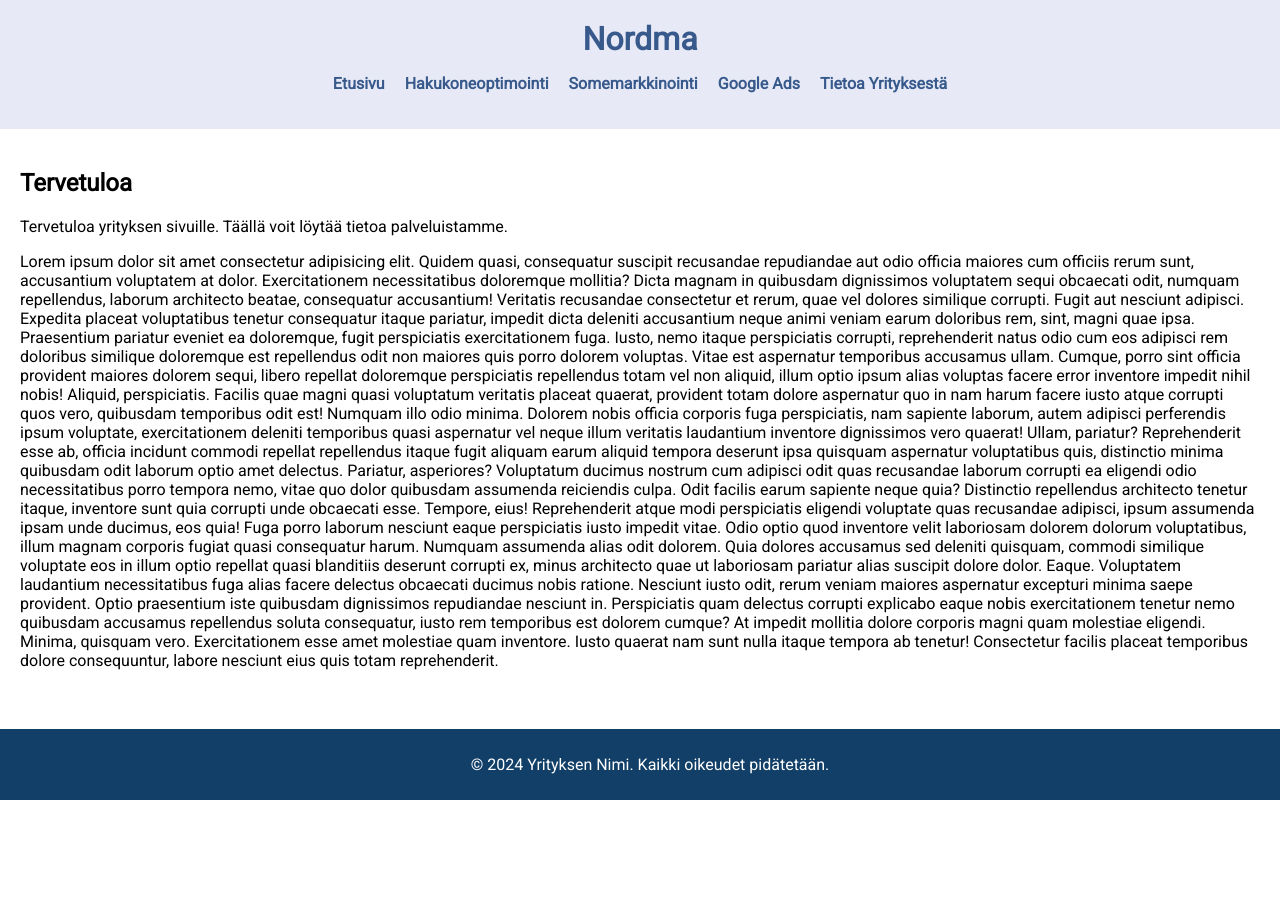
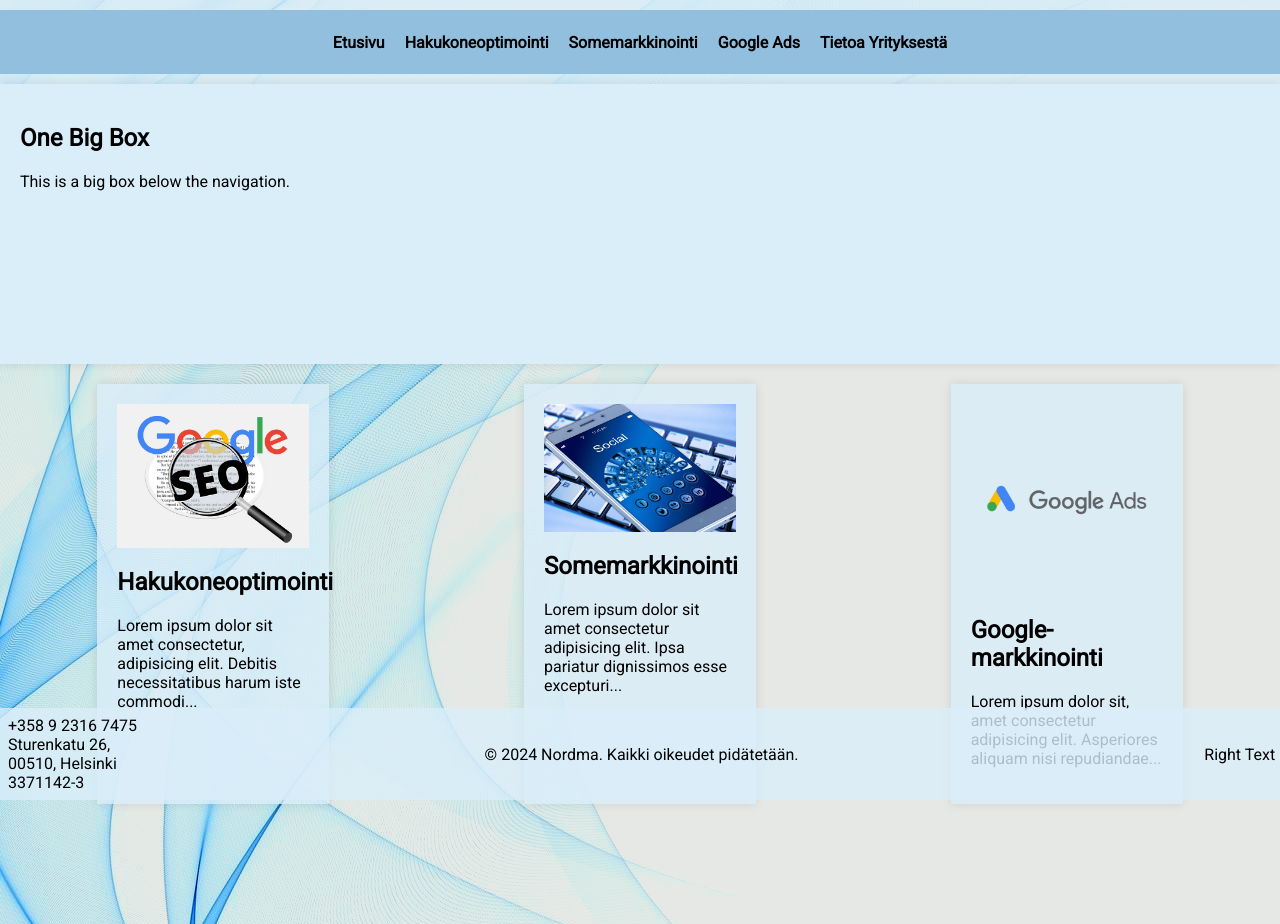
Before and after one commit to Wntri/html_css, a PHP site: page / in a window 1280 px wide. Before the commit the page ends 800 px from the top, so only its background shows below. Run offline with PHP 8.4, Linux system fonts and the light colour scheme.

Commit message:
Apply design

```diff
--- a/index.html
+++ b/index.html
@@ -1,53 +1,98 @@
 <!DOCTYPE html>
 <html lang="fi">
 <head>
+    <!-- Set the character set to UTF-8 for proper encoding -->
     <meta charset="UTF-8">
+
+    <!-- Define the viewport settings for responsive design -->
     <meta name="viewport" content="width=device-width, initial-scale=1.0">
+
+    <!-- Link to the external stylesheet -->
     <link rel="stylesheet" href="styles.css">
+
+    <!-- Preconnect to external font resources -->
     <link rel="preconnect" href="https://fonts.googleapis.com">
     <link rel="preconnect" href="https://fonts.gstatic.com" crossorigin>
+
+    <!-- Link to the Roboto font from Google Fonts -->
     <link href="https://fonts.googleapis.com/css2?family=Roboto:wght@300;400&display=swap" rel="stylesheet">
+
+    <!-- Set the title of the HTML document -->
     <title>Markkinointitoimisto</title>
 </head>
 <body>
+    <!-- Header section containing navigation -->
     <header>
-        <h1>Nordma</h1>
         <nav>
-            <ul>
+            <!-- Navigation links -->
+            <ul class="nav-links">
                 <li><a href="#">Etusivu</a></li>
                 <li><a href="#">Hakukoneoptimointi</a></li>
                 <li><a href="#">Somemarkkinointi</a></li>
                 <li><a href="#">Google Ads</a></li>
                 <li><a href="#">Tietoa Yrityksestä</a></li>
             </ul>
+
+            <!-- Mobile menu button -->
+            <div class="menu-btn">&#9776; Menu</div>
         </nav>
     </header>
 
+    <!-- Main content of the page -->
     <main>
-        <section>
-            <h2>Tervetuloa</h2>
-            <p>Tervetuloa yrityksen sivuille. Täällä voit löytää tietoa palveluistamme.</p>
-            <p>Lorem ipsum dolor sit amet consectetur adipisicing elit. Quidem quasi, consequatur suscipit recusandae repudiandae aut odio officia maiores cum officiis rerum sunt, accusantium voluptatem at dolor. Exercitationem necessitatibus doloremque mollitia?
-            Dicta magnam in quibusdam dignissimos voluptatem sequi obcaecati odit, numquam repellendus, laborum architecto beatae, consequatur accusantium! Veritatis recusandae consectetur et rerum, quae vel dolores similique corrupti. Fugit aut nesciunt adipisci.
-            Expedita placeat voluptatibus tenetur consequatur itaque pariatur, impedit dicta deleniti accusantium neque animi veniam earum doloribus rem, sint, magni quae ipsa. Praesentium pariatur eveniet ea doloremque, fugit perspiciatis exercitationem fuga.
-            Iusto, nemo itaque perspiciatis corrupti, reprehenderit natus odio cum eos adipisci rem doloribus similique doloremque est repellendus odit non maiores quis porro dolorem voluptas. Vitae est aspernatur temporibus accusamus ullam.
-            Cumque, porro sint officia provident maiores dolorem sequi, libero repellat doloremque perspiciatis repellendus totam vel non aliquid, illum optio ipsum alias voluptas facere error inventore impedit nihil nobis! Aliquid, perspiciatis.
-            Facilis quae magni quasi voluptatum veritatis placeat quaerat, provident totam dolore aspernatur quo in nam harum facere iusto atque corrupti quos vero, quibusdam temporibus odit est! Numquam illo odio minima.
-            Dolorem nobis officia corporis fuga perspiciatis, nam sapiente laborum, autem adipisci perferendis ipsum voluptate, exercitationem deleniti temporibus quasi aspernatur vel neque illum veritatis laudantium inventore dignissimos vero quaerat! Ullam, pariatur?
-            Reprehenderit esse ab, officia incidunt commodi repellat repellendus itaque fugit aliquam earum aliquid tempora deserunt ipsa quisquam aspernatur voluptatibus quis, distinctio minima quibusdam odit laborum optio amet delectus. Pariatur, asperiores?
-            Voluptatum ducimus nostrum cum adipisci odit quas recusandae laborum corrupti ea eligendi odio necessitatibus porro tempora nemo, vitae quo dolor quibusdam assumenda reiciendis culpa. Odit facilis earum sapiente neque quia?
-            Distinctio repellendus architecto tenetur itaque, inventore sunt quia corrupti unde obcaecati esse. Tempore, eius! Reprehenderit atque modi perspiciatis eligendi voluptate quas recusandae adipisci, ipsum assumenda ipsam unde ducimus, eos quia!
-            Fuga porro laborum nesciunt eaque perspiciatis iusto impedit vitae. Odio optio quod inventore velit laboriosam dolorem dolorum voluptatibus, illum magnam corporis fugiat quasi consequatur harum. Numquam assumenda alias odit dolorem.
-            Quia dolores accusamus sed deleniti quisquam, commodi similique voluptate eos in illum optio repellat quasi blanditiis deserunt corrupti ex, minus architecto quae ut laboriosam pariatur alias suscipit dolore dolor. Eaque.
-            Voluptatem laudantium necessitatibus fuga alias facere delectus obcaecati ducimus nobis ratione. Nesciunt iusto odit, rerum veniam maiores aspernatur excepturi minima saepe provident. Optio praesentium iste quibusdam dignissimos repudiandae nesciunt in.
-            Perspiciatis quam delectus corrupti explicabo eaque nobis exercitationem tenetur nemo quibusdam accusamus repellendus soluta consequatur, iusto rem temporibus est dolorem cumque? At impedit mollitia dolore corporis magni quam molestiae eligendi.
-            Minima, quisquam vero. Exercitationem esse amet molestiae quam inventore. Iusto quaerat nam sunt nulla itaque tempora ab tenetur! Consectetur facilis placeat temporibus dolore consequuntur, labore nesciunt eius quis totam reprehenderit.</p>
+        <!-- Big box section with content -->
+        <div class="big-box">
+            <h2>One Big Box</h2>
+            <p>This is a big box below the navigation.</p>
+        </div>
+
+        <!-- Section with content about Hakukoneoptimointi -->
+        <section class="content-box">
+            <img src="img/google-SEO.webp" alt="Google SEO">
+            <h2>Hakukoneoptimointi</h2>
+            <p>Lorem ipsum dolor sit amet consectetur, adipisicing elit. Debitis necessitatibus harum iste commodi...</p>
         </section>
 
+        <!-- Section with content about Somemarkkinointi -->
+        <section class="content-box">
+            <img src="img/some-on-mobile.webp" alt="some-on-mobile">
+            <h2>Somemarkkinointi</h2>
+            <p>Lorem ipsum dolor sit amet consectetur adipisicing elit. Ipsa pariatur dignissimos esse excepturi...</p>
+        </section>
+
+        <!-- Section with content about Google-markkinointi -->
+        <section class="content-box">
+            <img src="img/GoogleAds.webp" alt="Google Ads">
+            <h2>Google-markkinointi</h2>
+            <p>Lorem ipsum dolor sit, amet consectetur adipisicing elit. Asperiores aliquam nisi repudiandae...</p>
+        </section>
     </main>
 
+    <!-- Footer section -->
     <footer>
-        <p>&copy; 2024 Yrityksen Nimi. Kaikki oikeudet pidätetään.</p>
+        <!-- Left-aligned content in the footer -->
+        <div class="footer-box left">+358 9 2316 7475<br>Sturenkatu 26,<br>00510, Helsinki<br>3371142-3</div>
+
+        <!-- Center-aligned copyright information -->
+        <div class="footer-box center">&copy; 2024 Nordma. Kaikki oikeudet pidätetään.</div>
+
+        <!-- Right-aligned content in the footer -->
+        <div class="footer-box right">Right Text</div>
     </footer>
+
+    <!-- Mobile menu for small screens -->
+    <div class="mobile-menu">
+        <ul>
+            <!-- Mobile navigation links -->
+            <li><a href="#">Etusivu</a></li>
+            <li><a href="#">Hakukoneoptimointi</a></li>
+            <li><a href="#">Somemarkkinointi</a></li>
+            <li><a href="#">Google Ads</a></li>
+            <li><a href="#">Tietoa Yrityksestä</a></li>
+        </ul>
+    </div>
+
+    <!-- Include the JavaScript file at the end of the body for better performance -->
+    <script src="script.js"></script>
 </body>
 </html>
--- /dev/null
+++ b/script.js
@@ -0,0 +1,14 @@
+document.addEventListener('DOMContentLoaded', function () {
+    const menuBtn = document.querySelector('.menu-btn');
+    const mobileMenu = document.querySelector('.mobile-menu');
+    const navLinks = document.querySelector('.nav-links');
+
+    menuBtn.addEventListener('click', function () {
+        navLinks.classList.toggle('show');
+    });
+
+    // Close the mobile menu when a link is clicked
+    mobileMenu.addEventListener('click', function () {
+        navLinks.classList.remove('show');
+    });
+});
--- a/styles.css
+++ b/styles.css
@@ -1,28 +1,42 @@
+/* Common styles for all screen sizes */
 body {
     font-family: 'Roboto', sans-serif;
     margin: 0;
     padding: 0;
     box-sizing: border-box;
+    background-image: url(img/background-lightblue.jpeg);
 }
 
+/* Header Styles */
 header {
-    background-color: #e7eaf6;
-    padding: 20px;
+    background-color: rgba(218, 238, 249, 0.8);
+    padding: 10px 0; /* Improved padding for better visibility */
     text-align: center;
 }
 
-h1 {
-    margin: 0;
-    color: #38598b;
+/* Navigation Styles */
+nav {
+    position: sticky;
+    display: flex;
+    justify-content: center;
+    align-items: center;
+    background-color: #92BFDD;
+    height: 4em;
 }
 
-nav {
-    margin-top: 10px;
+.bar {
+    width: 25px;
+    height: 3px;
+    background-color: #000;
+    margin: 6px 0;
 }
+
+/* Body Scroll Styles */
 body.scrolled {
     padding-top: 50px;
 }
 
+/* Navigation Links Styles */
 ul {
     list-style-type: none;
     padding: 0;
@@ -37,38 +51,147 @@ li {
 
 a {
     text-decoration: none;
-    color: #38598b;
+    color: #000;
     font-weight: bold;
+    transition: color 0.3s;
+    font-size: 1em; /* Improved font size for better readability */
 }
 
+a:hover {
+    color: #38598b;
+}
+
+a:active {
+    color: #ff0000;
+}
+
+a.new-link {
+    color: #00ff00;
+}
+
+/* Main Content Styles */
 main {
-    padding: 20px;
+    display: flex;
+    flex-wrap: wrap;
+    justify-content: space-around;
+    padding: 0px;
     margin-bottom: 100px;
 }
 
-section {
-    margin-bottom: 20px;
+/* Responsive Image Styles */
+img {
+    max-width: 100%;
+    height: auto;
+    display: block;
+    margin: auto;
 }
 
+/* Box Styles */
+.big-box {
+    width: 100%;
+    height: 15em;
+    padding: 20px;
+    background-color: #DAEEF9;
+    box-shadow: 0 0 10px rgba(0, 0, 0, 0.1);
+}
+.content-box {
+    width: 100%; /* Adjust the width as needed */
+    padding: 20px;
+    background-color: #ffffff;
+    background-color: rgba(218, 238, 249, 0.8);
+    margin: 20px 0;
+    box-shadow: 0 0 10px rgba(0, 0, 0, 0.1);
+}
+
+.content-box {
+    width: 15%; /* Adjust the width as needed for smaller screens */
+}
+
+/* Footer Styles */
 footer {
-    background-color: #113f67;
-    color: #ffffff;
-    text-align: center;
-    padding: 10px;
+    background-color: #B5CFE5;
+    background-color: rgba(218, 238, 249, 0.8);
+    color: #000000;
+    padding: 0.5em;
     position: fixed;
     bottom: 0;
-    width: 100%;
+    width: 99%;
+    display: flex;
+    justify-content: space-between;
+    align-items: center;
 }
 
+.footer-box {
+    flex: 1;
+    padding: 0;
+    box-sizing: border-box;
+}
+
+.footer-box.left,
+.footer-box.center,
+.footer-box.right {
+    text-align: center;
+    max-width: 100%;
+}
+
+.footer-box.left {
+    text-align: left;
+}
+
+.footer-box.right {
+    text-align: right;
+}
+.menu-btn {
+    cursor: pointer;
+    display: none;
+    font-size: 1.2em;
+  }
+
+  .mobile-menu {
+    display: none;
+  }
+
+/* Additional adjustments for smaller screens */
 @media (max-width: 600px) {
-    li {
-        margin: 5px;
+    .footer-box {
+        max-width: 99%;
+        margin-bottom: 10px;
     }
 
-    h1 {
-        font-size: 1.5em;
+    /* Adjust font sizes for better readability on smaller screens */
+    a {
+        font-size: 0.9em;
     }
-    footer {
-        font-size: 0.8em;
+
+    header {
+        padding: 5px 0; /* Adjusted padding for better visibility */
     }
+
+    /* Adjust the width for smaller screens in the content box */
+    .content-box {
+        width: 100%;
+    }
+    .nav-links {
+        display: none;
+        flex-direction: column;
+        position: absolute;
+        top: 70px;
+        left: 0;
+        width: 100%;
+        background-color: #333;
+      }
+
+      .nav-links.show {
+        display: flex;
+      }
+
+      .nav-links li {
+        margin: 0;
+        text-align: center;
+        padding: 10px;
+      }
+
+      .menu-btn {
+        display: block;
+      }
 }
```
